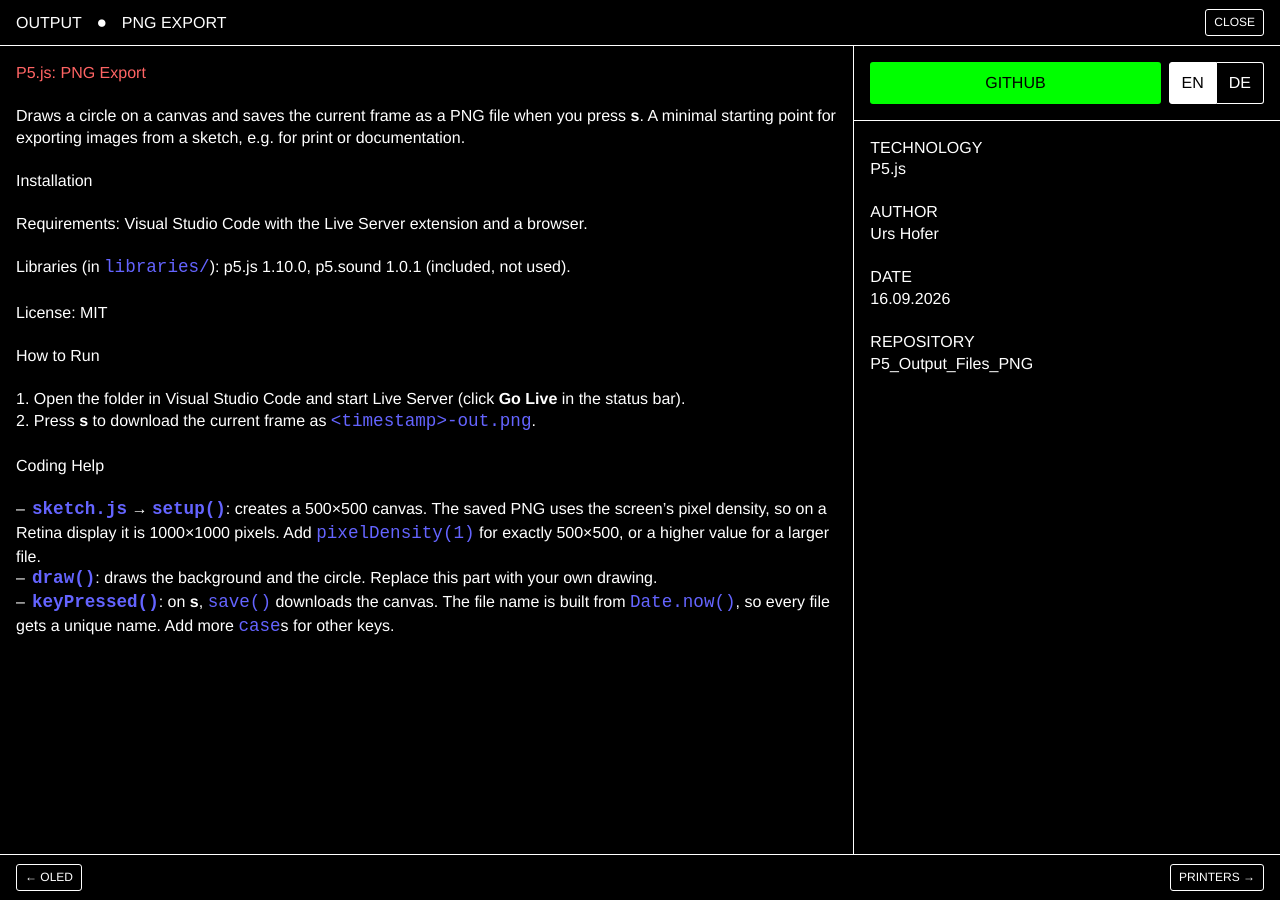
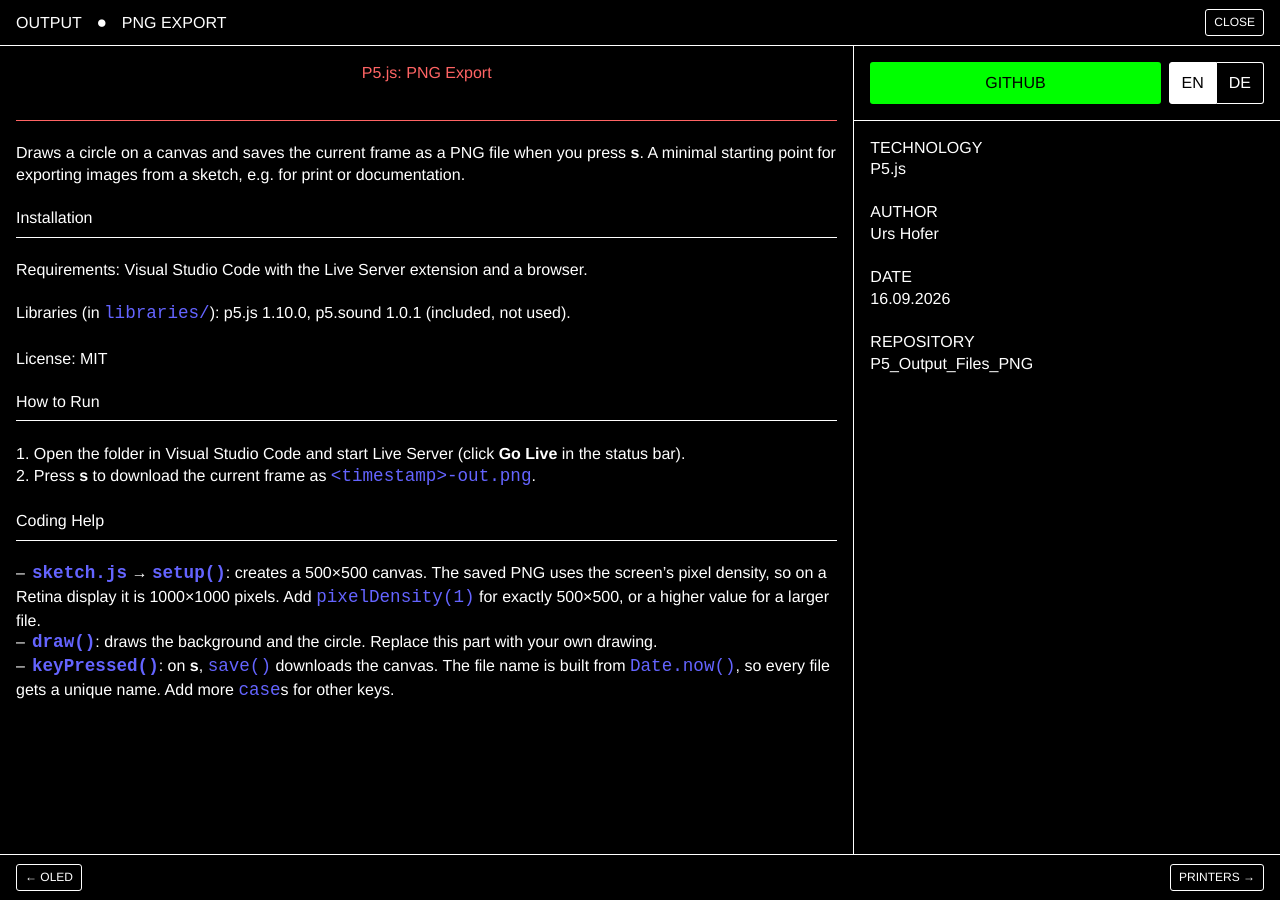
Before and after one commit to ZHdK-Critical-Coding/ZHdK-Critical-Coding.github.io, a Jekyll site: the page built from _examples/p5-output-files-png.md, in a window 1280 px wide. Built offline with Jekyll 4.4.1, drawn with Linux system fonts in a browser that asks for light colours.

Commit message:
README headings: centered h1 with border aligned to GitHub button, h2 bottom border
Co-Authored-By: Claude Opus 5.5 <noreply@anthropic.com>

```diff
--- a/assets/css/style.css
+++ b/assets/css/style.css
@@ -238,8 +238,19 @@ html[data-lang="de"] .lang[lang="en"] { display: none; }
   margin: 1.35em 0;
 }
 
+/* h1 border lines up with the border below the GitHub button:
+   readme padding + h1 line = meta-link padding + button line,
+   so the rest is the button's vertical padding plus the bottom gutter */
 .readme h1 {
   color: rgb(255, 100, 100);
+  text-align: center;
+  padding-bottom: calc(2 * 10px + var(--gutter));
+  border-bottom: 1.5px solid;
+}
+
+.readme h2 {
+  padding-bottom: 0.5em;
+  border-bottom: 1.5px solid;
 }
 
 .readme > :first-child,
```
